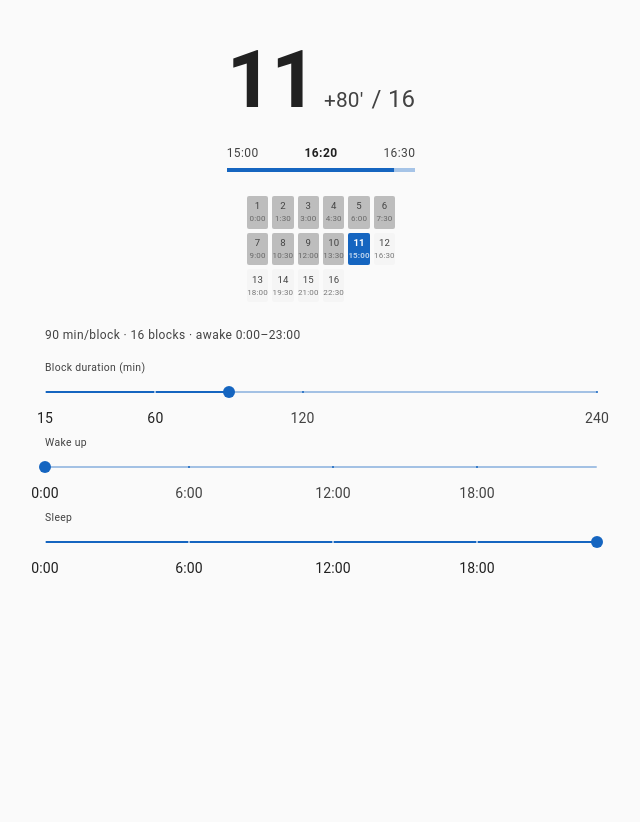
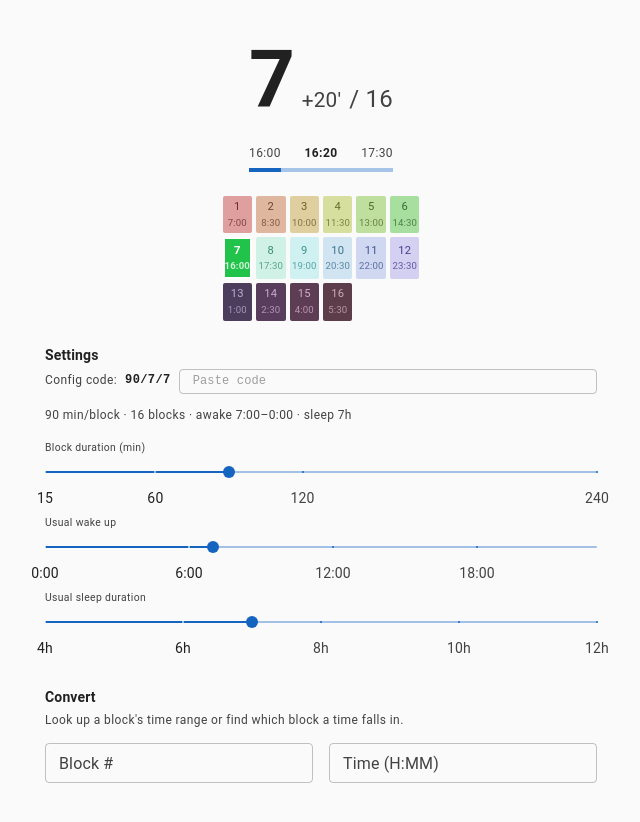
Before and after one commit to hacking-robot/hex-flow-clock, a React (Vite) app: page / in a window 1280 px wide. Shown: the top 822 px of the page, without its empty margins (319-959 px from the left). Before the commit the page ends 800 px from the top, so only its background shows below. Built offline with nearby package versions, Linux system fonts and the light colour scheme.

Commit message:
feat: compact config code, colorful blocks, sleep duration, time converter, UI polish

```diff
--- a/src/App.tsx
+++ b/src/App.tsx
@@ -6,10 +6,11 @@ import Box from '@mui/material/Box';
 import { useBlockTime } from './hooks/useBlockTime';
 import { useBlockDuration } from './hooks/useBlockDuration';
 import { useStartTime } from './hooks/useStartTime';
-import { useEndTime } from './hooks/useEndTime';
+import { useSleepDuration } from './hooks/useSleepDuration';
 import { ClockDisplay } from './components/ClockDisplay';
 import { DayOverview } from './components/DayOverview';
 import { BlockDurationSetting } from './components/BlockDurationSetting';
+import { TimeConverter } from './components/TimeConverter';
 import type { BlockConfig } from './lib/timeFormatter';
 
 const theme = createTheme({
@@ -24,7 +25,8 @@ const theme = createTheme({
 export default function App() {
   const [blockMinutes, setBlockMinutes] = useBlockDuration();
   const [startMinute, setStartMinute] = useStartTime();
-  const [endMinute, setEndMinute] = useEndTime();
+  const [sleepHours, setSleepHours] = useSleepDuration();
+  const awakeEnd = (startMinute + (24 - sleepHours) * 60) % 1440;
   const config: BlockConfig = useMemo(
     () => ({ blockMinutes, startMinute }),
     [blockMinutes, startMinute],
@@ -45,15 +47,17 @@ export default function App() {
             blockMinutes={blockMinutes}
             currentDate={currentDate}
           />
-          <DayOverview currentBlock={currentBlock} config={config} awakeStart={startMinute} awakeEnd={endMinute} />
+          <DayOverview currentBlock={currentBlock} config={config} awakeStart={startMinute} awakeEnd={awakeEnd} />
           <BlockDurationSetting
             blockMinutes={blockMinutes}
             onBlockMinutesChange={setBlockMinutes}
             startMinute={startMinute}
             onStartMinuteChange={setStartMinute}
-            endMinute={endMinute}
-            onEndMinuteChange={setEndMinute}
+            sleepHours={sleepHours}
+            onSleepHoursChange={setSleepHours}
+            awakeEnd={awakeEnd}
           />
+          <TimeConverter config={config} />
         </Box>
       </Container>
     </ThemeProvider>
--- a/src/components/BlockDurationSetting.tsx
+++ b/src/components/BlockDurationSetting.tsx
@@ -1,5 +1,7 @@
+import { useState } from 'react';
 import Box from '@mui/material/Box';
 import Slider from '@mui/material/Slider';
+import TextField from '@mui/material/TextField';
 import Typography from '@mui/material/Typography';
 import { totalBlocks } from '../lib/timeFormatter';
 
@@ -8,8 +10,9 @@ interface BlockDurationSettingProps {
   onBlockMinutesChange: (minutes: number) => void;
   startMinute: number;
   onStartMinuteChange: (minute: number) => void;
-  endMinute: number;
-  onEndMinuteChange: (minute: number) => void;
+  sleepHours: number;
+  onSleepHoursChange: (hours: number) => void;
+  awakeEnd: number;
 }
 
 function formatTime(minuteOfDay: number): string {
@@ -28,17 +31,79 @@ const hourMarks = [0, 6, 12, 18].map((h) => ({
   label: `${h}:00`,
 }));
 
+const sleepMarks = [4, 6, 8, 10, 12].map((h) => ({
+  value: h,
+  label: `${h}h`,
+}));
+
 export function BlockDurationSetting({
   blockMinutes, onBlockMinutesChange,
   startMinute, onStartMinuteChange,
-  endMinute, onEndMinuteChange,
+  sleepHours, onSleepHoursChange,
+  awakeEnd,
 }: BlockDurationSettingProps) {
   const total = totalBlocks(blockMinutes);
+  // Config code: blockMinutes/wakeHour/sleepHours
+  // Wake time: show as decimal hours (7.5) or whole hours (7)
+  const wakeHours = startMinute / 60;
+  const wakeStr = wakeHours % 1 === 0 ? `${wakeHours}` : `${wakeHours}`;
+  const sleepStr = sleepHours % 1 === 0 ? `${sleepHours}` : `${sleepHours}`;
+  const configCode = `${blockMinutes}/${wakeStr}/${sleepStr}`;
+  const [codeInput, setCodeInput] = useState('');
+  const [codeError, setCodeError] = useState(false);
+
+  // Parse wake value: supports "7", "7.5", or "7:30"
+  function parseWake(s: string): number | null {
+    const colonMatch = s.match(/^(\d{1,2}):(\d{2})$/);
+    if (colonMatch) {
+      const mins = parseInt(colonMatch[1], 10) * 60 + parseInt(colonMatch[2], 10);
+      return mins >= 0 && mins < 1440 ? mins : null;
+    }
+    const num = parseFloat(s);
+    if (isNaN(num) || num < 0 || num >= 24) return null;
+    return Math.round(num * 60);
+  }
+
+  const applyCode = (code: string) => {
+    const parts = code.trim().split('/');
+    if (parts.length !== 3) { setCodeError(true); return; }
+    const bm = parseInt(parts[0], 10);
+    const wake = parseWake(parts[1]);
+    const sh = parseFloat(parts[2]);
+    if (isNaN(bm) || wake === null || isNaN(sh)) { setCodeError(true); return; }
+    if (bm < 15 || bm > 240 || sh < 4 || sh > 12) { setCodeError(true); return; }
+    setCodeError(false);
+    onBlockMinutesChange(bm);
+    onStartMinuteChange(wake);
+    onSleepHoursChange(sh);
+    setCodeInput('');
+  };
 
   return (
     <Box sx={{ width: '100%' }}>
+      <Typography variant="body2" sx={{ fontWeight: 600, mb: 0.5 }}>
+        Settings
+      </Typography>
+
+      <Box sx={{ display: 'flex', gap: 1, alignItems: 'center', mb: 1.5 }}>
+        <Typography variant="caption" color="text.secondary" sx={{ whiteSpace: 'nowrap' }}>
+          Config code:
+        </Typography>
+        <Typography variant="caption" sx={{ fontFamily: 'monospace', fontWeight: 600 }}>
+          {configCode}
+        </Typography>
+        <TextField
+          size="small"
+          placeholder="Paste code"
+          value={codeInput}
+          onChange={(e) => { setCodeInput(e.target.value); setCodeError(false); }}
+          onKeyDown={(e) => { if (e.key === 'Enter') applyCode(codeInput); }}
+          error={codeError}
+          sx={{ flex: 1, '& input': { fontSize: '0.75rem', fontFamily: 'monospace', py: 0.5 } }}
+        />
+      </Box>
       <Typography variant="caption" color="text.secondary" sx={{ mb: 1, display: 'block' }}>
-        {blockMinutes} min/block · {total} blocks · awake {formatTime(startMinute)}–{formatTime(endMinute)}
+        {blockMinutes} min/block · {total} blocks · awake {formatTime(startMinute)}–{formatTime(awakeEnd)} · sleep {sleepHours}h
       </Typography>
 
       <Typography variant="caption" color="text.secondary" sx={{ fontSize: '0.65rem' }}>
@@ -55,7 +120,7 @@ export function BlockDurationSetting({
       />
 
       <Typography variant="caption" color="text.secondary" sx={{ fontSize: '0.65rem' }}>
-        Wake up
+        Usual wake up
       </Typography>
       <Slider
         value={startMinute}
@@ -65,22 +130,22 @@ export function BlockDurationSetting({
         size="small"
         valueLabelDisplay="auto"
         valueLabelFormat={formatTime}
-        aria-label="Wake up time"
+        aria-label="Usual wake up time"
         sx={{ mb: 2 }}
       />
 
       <Typography variant="caption" color="text.secondary" sx={{ fontSize: '0.65rem' }}>
-        Sleep
+        Usual sleep duration
       </Typography>
       <Slider
-        value={endMinute}
-        onChange={(_, v) => onEndMinuteChange(v as number)}
-        min={0} max={1380} step={30}
-        marks={hourMarks}
+        value={sleepHours}
+        onChange={(_, v) => onSleepHoursChange(v as number)}
+        min={4} max={12} step={0.5}
+        marks={sleepMarks}
         size="small"
         valueLabelDisplay="auto"
-        valueLabelFormat={formatTime}
-        aria-label="Sleep time"
+        valueLabelFormat={(v) => `${v}h`}
+        aria-label="Usual sleep duration"
       />
     </Box>
   );
--- a/src/components/DayOverview.tsx
+++ b/src/components/DayOverview.tsx
@@ -17,11 +17,13 @@ interface DayOverviewProps {
   awakeEnd: number;
 }
 
-const statusStyles = {
-  past: { bgcolor: 'grey.300', color: 'grey.600' },
-  current: { bgcolor: 'primary.main', color: 'primary.contrastText', fontWeight: 700 },
-  future: { bgcolor: 'grey.100', color: 'text.secondary' },
-} as const;
+function blockColor(index: number, total: number, awake: boolean, status: string): { bg: string; fg: string } {
+  const hue = (index / total) * 360;
+  if (status === 'current') return { bg: `hsl(${hue}, 70%, 45%)`, fg: '#fff' };
+  if (!awake) return { bg: `hsl(${hue}, 20%, 30%)`, fg: `hsl(${hue}, 30%, 75%)` };
+  if (status === 'past') return { bg: `hsl(${hue}, 50%, 75%)`, fg: `hsl(${hue}, 40%, 30%)` };
+  return { bg: `hsl(${hue}, 55%, 88%)`, fg: `hsl(${hue}, 40%, 40%)` };
+}
 
 export function DayOverview({ currentBlock, config, awakeStart, awakeEnd }: DayOverviewProps) {
   const blocks = generateDayBlocks(config);
@@ -34,30 +36,33 @@ export function DayOverview({ currentBlock, config, awakeStart, awakeEnd }: DayO
       aria-label={`Day overview showing all ${total} blocks`}
       sx={{ display: 'grid', gridTemplateColumns: `repeat(${cols}, 1fr)`, gap: 0.5 }}
     >
-      {blocks.map((block) => {
+      {blocks.map((block, i) => {
         const status = classifyBlock(block, currentBlock);
         const awake = isAwake(block, awakeStart, awakeEnd);
+        const { bg, fg } = blockColor(i, total, awake, status);
         return (
           <Box
             key={block.globalBlock}
             role="gridcell"
             aria-label={`Block ${block.globalBlock} of ${total}, ${status}${awake ? '' : ', sleep'}`}
             sx={{
-              ...statusStyles[status],
-              ...(!awake && status !== 'current' && { opacity: 0.35 }),
+              bgcolor: bg,
+              color: fg,
               borderRadius: 0.5,
               textAlign: 'center',
-              fontSize: '0.6rem',
+              fontSize: '0.7rem',
               py: 0.4,
               minHeight: 24,
               display: 'flex',
               flexDirection: 'column',
               alignItems: 'center',
               justifyContent: 'center',
+              fontWeight: status === 'current' ? 700 : 400,
+              border: status === 'current' ? '2px solid #fff' : 'none',
             }}
           >
-            <Box sx={{ fontWeight: status === 'current' ? 700 : 400 }}>{block.globalBlock}</Box>
-            <Box sx={{ fontSize: '0.5rem', opacity: 0.7 }}>{block.blockLabel}</Box>
+            <Box>{block.globalBlock}</Box>
+            <Box sx={{ fontSize: '0.6rem', opacity: 0.8 }}>{block.blockLabel}</Box>
           </Box>
         );
       })}
--- /dev/null
+++ b/src/components/TimeConverter.tsx
@@ -0,0 +1,83 @@
+import { useState } from 'react';
+import Box from '@mui/material/Box';
+import TextField from '@mui/material/TextField';
+import Typography from '@mui/material/Typography';
+import { totalBlocks, type BlockConfig } from '../lib/timeFormatter';
+
+interface TimeConverterProps {
+  config: BlockConfig;
+}
+
+function formatMin(m: number): string {
+  const wrapped = ((m % 1440) + 1440) % 1440;
+  const h = Math.floor(wrapped / 60);
+  const mm = (wrapped % 60).toString().padStart(2, '0');
+  return `${h}:${mm}`;
+}
+
+export function TimeConverter({ config }: TimeConverterProps) {
+  const [blockInput, setBlockInput] = useState('');
+  const [timeInput, setTimeInput] = useState('');
+
+  const total = totalBlocks(config.blockMinutes);
+
+  // Block → Time
+  let blockResult = '';
+  const blockNum = parseInt(blockInput, 10);
+  if (blockInput && blockNum >= 1 && blockNum <= total) {
+    const start = (config.startMinute + (blockNum - 1) * config.blockMinutes) % 1440;
+    const end = (start + config.blockMinutes) % 1440;
+    blockResult = `${formatMin(start)} – ${formatMin(end)}`;
+  }
+
+  // Time → Block
+  let timeResult = '';
+  const match = timeInput.match(/^(\d{1,2}):(\d{2})$/);
+  if (match) {
+    const mins = parseInt(match[1], 10) * 60 + parseInt(match[2], 10);
+    if (mins >= 0 && mins < 1440) {
+      const offset = ((mins - config.startMinute) % 1440 + 1440) % 1440;
+      const block = Math.min(Math.floor(offset / config.blockMinutes) + 1, total);
+      timeResult = `Block ${block}`;
+    }
+  }
+
+  return (
+    <Box sx={{ width: '100%' }}>
+      <Typography variant="body2" sx={{ fontWeight: 600, mb: 0.5 }}>
+        Convert
+      </Typography>
+      <Typography variant="caption" color="text.secondary" sx={{ mb: 1.5, display: 'block' }}>
+        Look up a block's time range or find which block a time falls in.
+      </Typography>
+      <Box sx={{ display: 'flex', gap: 2 }}>
+      <Box sx={{ flex: 1 }}>
+        <TextField
+          label="Block #"
+          size="small"
+          fullWidth
+          value={blockInput}
+          onChange={(e) => setBlockInput(e.target.value)}
+          placeholder={`1–${total}`}
+        />
+        <Typography variant="caption" color="text.secondary" sx={{ mt: 0.5, display: 'block', minHeight: 18 }}>
+          {blockResult}
+        </Typography>
+      </Box>
+      <Box sx={{ flex: 1 }}>
+        <TextField
+          label="Time (H:MM)"
+          size="small"
+          fullWidth
+          value={timeInput}
+          onChange={(e) => setTimeInput(e.target.value)}
+          placeholder="14:30"
+        />
+        <Typography variant="caption" color="text.secondary" sx={{ mt: 0.5, display: 'block', minHeight: 18 }}>
+          {timeResult}
+        </Typography>
+      </Box>
+      </Box>
+    </Box>
+  );
+}
--- /dev/null
+++ b/src/hooks/useSleepDuration.ts
@@ -0,0 +1,27 @@
+import { useState, useCallback } from 'react';
+
+const STORAGE_KEY = 'blockTimeClock.sleepHours';
+const DEFAULT_HOURS = 7;
+
+function readHours(): number {
+  try {
+    const stored = localStorage.getItem(STORAGE_KEY);
+    if (!stored) return DEFAULT_HOURS;
+    const val = parseFloat(stored);
+    return val >= 0 && val <= 16 ? val : DEFAULT_HOURS;
+  } catch {
+    return DEFAULT_HOURS;
+  }
+}
+
+export function useSleepDuration(): [number, (hours: number) => void] {
+  const [hours, setHoursState] = useState<number>(readHours);
+
+  const setHours = useCallback((val: number) => {
+    const clamped = Math.max(0, Math.min(16, val));
+    setHoursState(clamped);
+    try { localStorage.setItem(STORAGE_KEY, String(clamped)); } catch {}
+  }, []);
+
+  return [hours, setHours];
+}
--- a/src/hooks/useStartTime.ts
+++ b/src/hooks/useStartTime.ts
@@ -1,7 +1,7 @@
 import { useState, useCallback } from 'react';
 
 const STORAGE_KEY = 'blockTimeClock.startMinute';
-const DEFAULT_START = 0; // midnight
+const DEFAULT_START = 420; // 7:00
 
 function readStart(): number {
   try {
```
